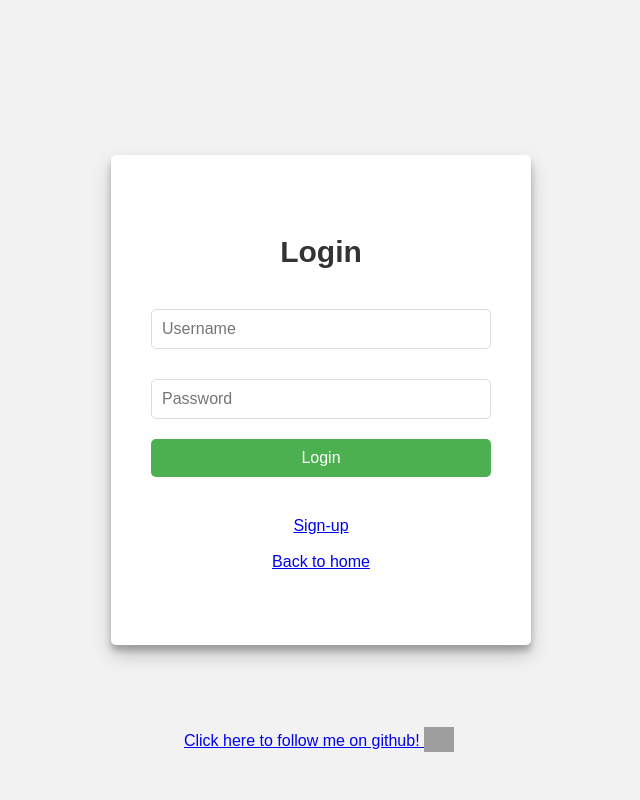
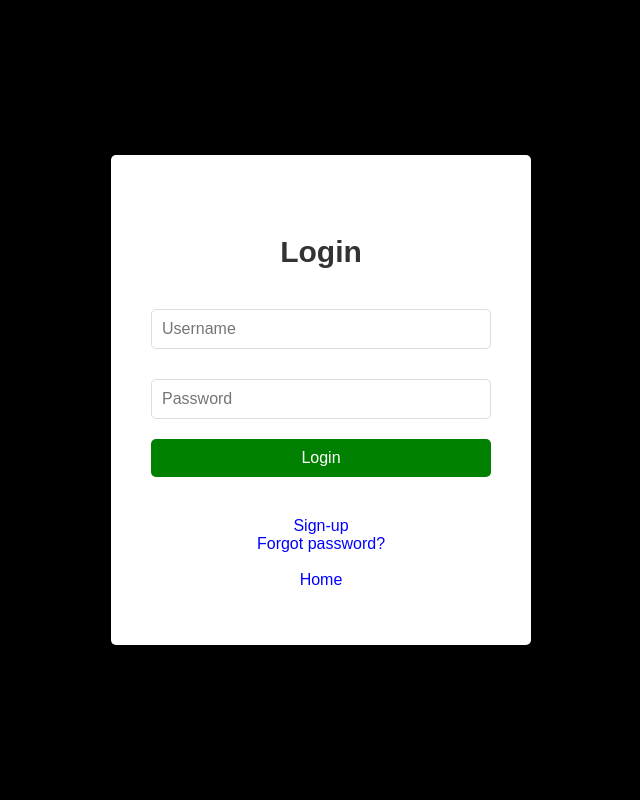
Before and after one commit to humzak711/Web-Login-System, a Flask app: page /login/ in a window 1280 px wide. Shown: the whole page, without its empty margins (319-959 px from the left). Run offline with Flask 3, Linux system fonts and the light colour scheme; parts of the project's set-up code (start-up, migrations or seed data) failed here and were passed over; some libraries are stand-ins or nearby versions; grey boxes are pictures that could not be loaded.

Commit message:
Update login.html

```diff
--- a/templates/login.html
+++ b/templates/login.html
@@ -1,9 +1,9 @@
 <!DOCTYPE html>
 <html>
-
   <head>
     <meta charset="UTF-8" />
     <title>Login</title>
+
     <style>
       * {
         margin: 0;
@@ -16,26 +16,14 @@
           overflow: hidden;
           position: relative;
           color: red;
+          font-family: 'Times New Roman', Times, serif;
           text-align: center;
           bottom: 20px;
       }
 
       body {
         font-family: Arial, sans-serif;
-        background-color: #f2f2f2;
-      }
-
-      footer {
-        text-align: center;
-        position: absolute;
-        bottom: 50px;
-        width: 100%;
-      }
-
-      #githubicon {
-        margin-right: 4px;
-        position: relative;
-        top: 6px
+        background-color: black;
       }
 
       .login-page {
@@ -51,7 +39,7 @@
       .login-box {
         width: 100%;
         height: 100%;
-        background-color: #ffffff;
+        background-color: white;
         border-radius: 5px;
         box-shadow: 0 10px 20px rgba(0, 0, 0, 0.19), 0 6px 6px rgba(0, 0, 0, 0.23);
       }
@@ -91,7 +79,7 @@
         padding: 10px;
         font-size: 16px;
         border-radius: 5px;
-        background-color: #4caf50;
+        background-color: green;
         color: #ffffff;
         border: 0;
         cursor: pointer;
@@ -100,21 +88,55 @@
       input[type="submit"]:hover {
         background-color: #333333;
       }
+
+      a {
+        color: blue;
+        text-decoration: none;
+      }
+
+      a:hover {
+        animation: ChangeColorV2 0.5s ease forwards;
+      }
+
+      h1:hover {
+        animation: ChangeColor 0.5s ease forwards;
+      }
+
+      /* Define the animation */
+      @keyframes ChangeColor {
+            from {
+                color: black;
+            }
+
+            to {
+                color: red;
+            }
+        }
+
+        /* Define the animation */
+      @keyframes ChangeColorV2 {
+            from {
+                color: blue;
+            }
+
+            to {
+                color: red;
+            }
+        }
     </style>
   </head>
 
   <body>
     <main>
       <div class="login-page">
-
         <div class="login-box">
           <form method="post">
             <div class="user-box">
               <h1>Login</h1>
-              <input type="text" name="username" placeholder="Username" required maxlength="30"/>
+              <input type="text" name="username" placeholder="Username" required maxlength="100"/>
             </div>
             <div class="pass-box">
-              <input type="password" name="password" placeholder="Password" required maxlength="30" />
+              <input type="password" name="password" placeholder="Password" required maxlength="100" />
             </div>
             <input type="submit" value="Login" />
           </form>
@@ -130,20 +152,11 @@
            {% endif %}
            {% endwith %}
 
-           <p2> <a href="http://your localhost/signup">Sign-up</a> </p2>
-           <p3> <br><br> <a href="http://your localhost">Back to home</a> </p3>
+           <p2> <a href="/signup">Sign-up</a> </p2>
+           <p3> <br> <a href="/forgot_password">Forgot password?</a> </p3>
+           <p4> <br><br> <a href="/home">Home</a> </p4>
         </div>
-
       </div>
     </main>
-
-    <footer>
-        <p4>
-          <a href="https://github.com/humzak711">Click here to follow me on github! </a>
-          <img src="https://onmsft.com/wp-content/uploads/2020/04/githubappicon.jpg"
-          width="30" height="25" id="githubicon">
-        </p4>
-    </footer>
   </body>
-
 </html>
```
